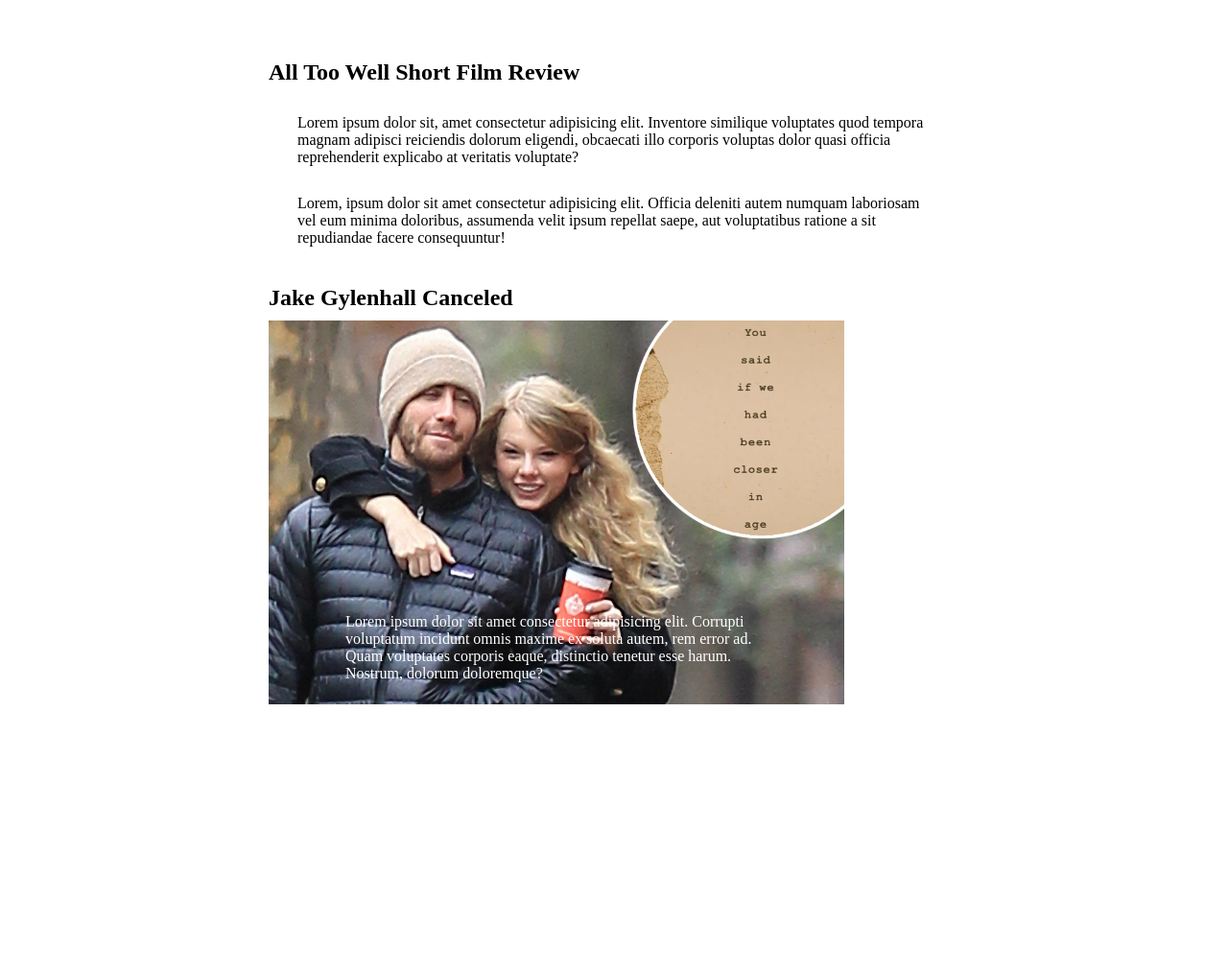
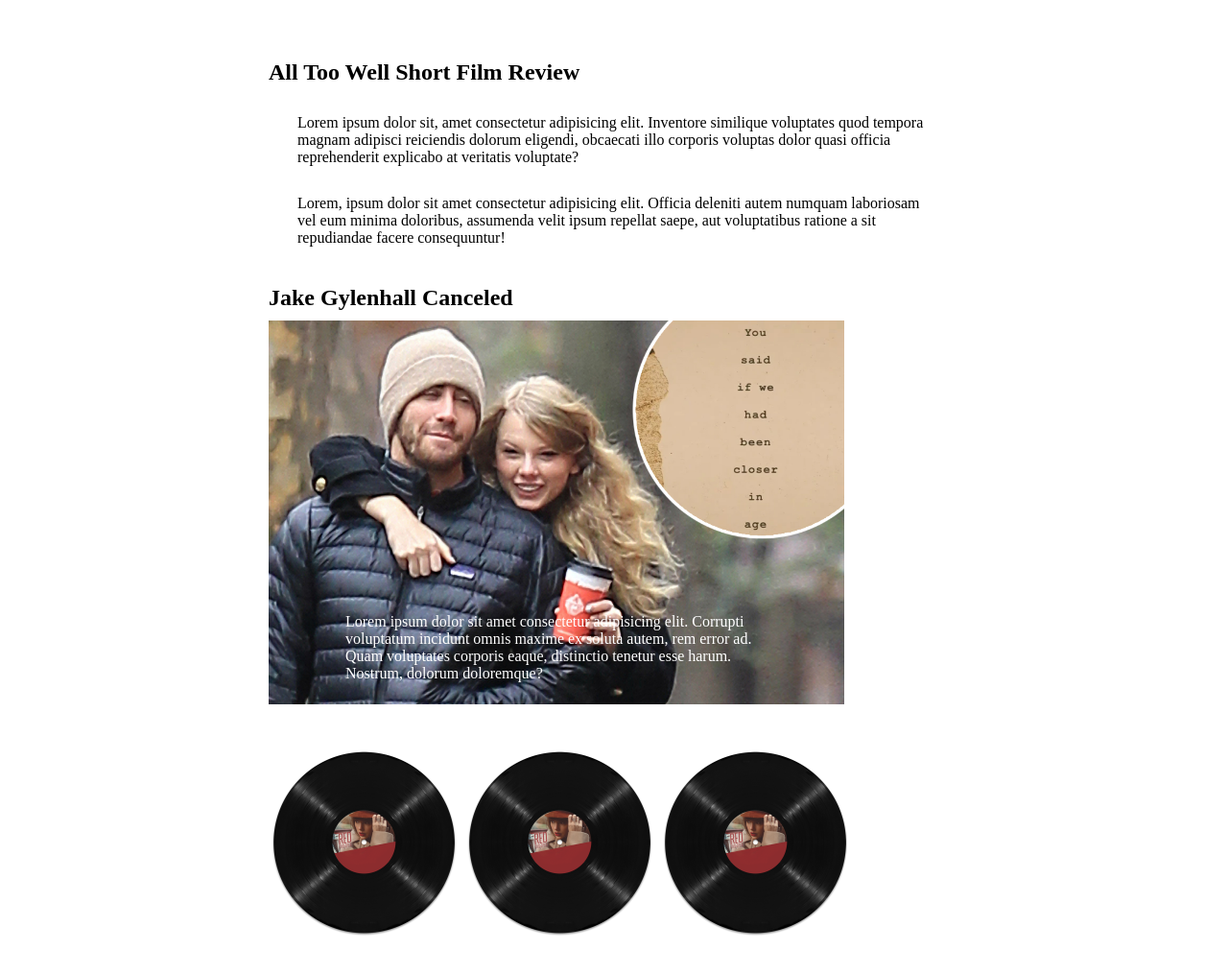
Before and after one commit to amalvara1/assignment4, a plain HTML site: page index.html in a window 1280 px wide. Shown: the part 78-1092 px from the top of the page at 96% size. Drawn offline with Linux system fonts and the light colour scheme.

Commit message:
added section.record to index page

```diff
--- a/index.html
+++ b/index.html
@@ -38,8 +38,16 @@
             </div>
             </section>
 
+            <section class="record">
+                <div class="record-image">
+                    <img src="images/taylorsrecord.png" alt="taylors swift record" width="200">
+                    <img src="images/taylorsrecord.png" alt="taylors swift record" width="200">
+                    <img src="images/taylorsrecord.png" alt="taylors swift record" width="200">
+                </div>
 
-            <section class=""
+            </section>
+
+
         </main>
     </body>
 </html>
```
